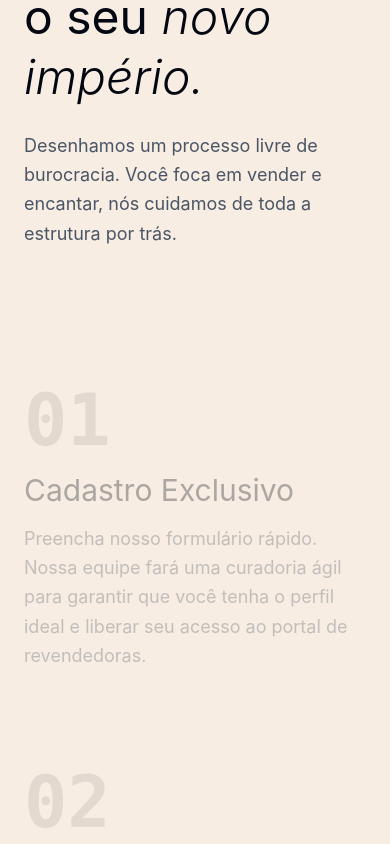
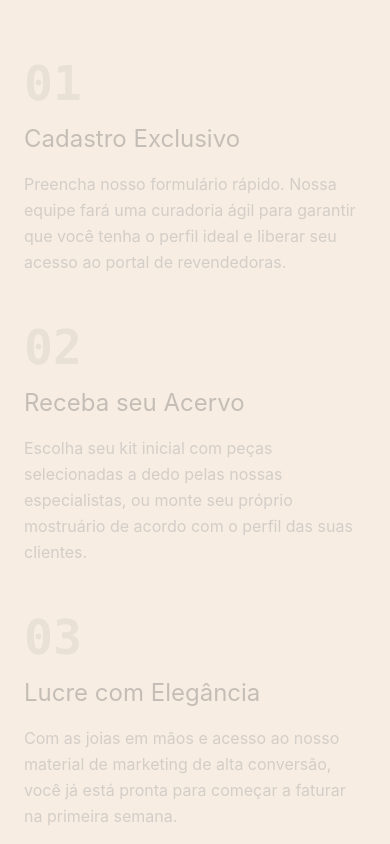
Before and after one commit to Xwiuu/Luby, a Vue app: page / in a window 390 px wide. Shown: the part 3340-4184 px from the top of the page. Built offline with nearby package versions, Linux system fonts and the light colour scheme.

Commit message:
feat: implement immersive awwwards-level landing page for Luby

```diff
--- a/src/components/HowItWorks.vue
+++ b/src/components/HowItWorks.vue
@@ -9,10 +9,13 @@ const sectionRef = ref(null)
 const leftColumnRef = ref(null)
 
 onMounted(() => {
-  // Pega todos os passos (steps)
   const steps = gsap.utils.toArray('.step-item')
 
-  // Trava a coluna da esquerda (Título) enquanto a da direita rola
+  // Criamos um contexto para lidar com diferentes tamanhos de tela
+  let mm = gsap.matchMedia();
+
+  mm.add("(min-width: 768px)", () => {
+    // ESTA PARTE SÓ RODA NO DESKTOP (MD para cima)
     ScrollTrigger.create({
       trigger: sectionRef.value,
       start: "top top",
@@ -20,17 +23,18 @@ onMounted(() => {
       pin: leftColumnRef.value,
       pinSpacing: false,
     })
+  });
 
-  // Animação de "acender" os passos conforme chegam no centro da tela
+  // ESTA PARTE RODA EM TUDO (MOBILE E DESKTOP)
   steps.forEach((step: any) => {
     gsap.to(step, {
       opacity: 1,
       scale: 1,
       scrollTrigger: {
         trigger: step,
-        start: "top 60%", // Quando o topo do step chegar a 60% da tela
+        start: "top 75%", // Ajustado um pouco para o mobile "acender" mais cedo
         end: "top 30%",
-        scrub: true,
+        scrub: 1,
         toggleClass: "active-step"
       }
     })
@@ -39,21 +43,21 @@ onMounted(() => {
 </script>
 
 <template>
-  <section ref="sectionRef" class="relative bg-luby-nude pt-32 pb-32 z-10 rounded-t-[3rem] shadow-[0_-20px_50px_rgba(0,0,0,0.1)] -mt-10">
-    <div class="max-w-7xl mx-auto px-6 flex flex-col md:flex-row gap-16 relative">
+  <section ref="sectionRef" class="relative bg-luby-nude pt-20 pb-16 md:pt-32 md:pb-32 z-10 rounded-t-[3rem] shadow-[0_-20px_50px_rgba(0,0,0,0.1)] -mt-10">
+    <div class="max-w-7xl mx-auto px-6 flex flex-col md:flex-row gap-8 md:gap-16 relative">
 
-      <div ref="leftColumnRef" class="md:w-5/12 h-fit md:h-screen flex flex-col justify-center sticky top-0 pt-20 md:pt-0">
+      <div ref="leftColumnRef" class="md:w-5/12 h-fit md:h-screen flex flex-col justify-center pt-8 md:pt-0">
         <div class="inline-flex items-center gap-3 mb-6">
           <span class="w-8 h-px bg-gray-900"></span>
           <span class="text-gray-900 font-mono text-xs tracking-[0.2em] uppercase">A Jornada</span>
         </div>
 
-        <h2 class="text-5xl md:text-6xl font-brielle text-gray-950 leading-tight mb-6">
+        <h2 class="text-4xl md:text-5xl lg:text-6xl font-brielle text-gray-950 leading-tight mb-6">
           Três passos para <br>
           o seu <span class="text-luby-gold italic font-light">novo império.</span>
         </h2>
 
-        <p class="text-gray-600 font-sans text-lg max-w-sm leading-relaxed mb-8">
+        <p class="text-gray-600 font-sans text-base md:text-lg leading-relaxed mb-8 max-w-sm">
           Desenhamos um processo livre de burocracia. Você foca em vender e encantar, nós cuidamos de toda a estrutura por trás.
         </p>
 
@@ -62,28 +66,28 @@ onMounted(() => {
         </div>
       </div>
 
-      <div class="md:w-7/12 flex flex-col gap-24 pt-10 md:pt-[20vh] pb-[20vh]">
+      <div class="md:w-7/12 flex flex-col gap-12 md:gap-24 pt-8 md:pt-[15vh] pb-16 md:pb-[20vh]">
 
-        <div class="step-item opacity-30 scale-95 transition-all duration-500 origin-left">
-          <span class="text-luby-gold font-mono text-7xl font-bold opacity-30 mb-4 block">01</span>
-          <h3 class="text-3xl font-brielle text-gray-950 mb-4">Cadastro Exclusivo</h3>
-          <p class="text-gray-600 font-sans text-lg leading-relaxed max-w-md">
+        <div class="step-item opacity-20 scale-95 transition-all duration-500 origin-left">
+          <span class="text-luby-gold font-mono text-5xl md:text-7xl font-bold opacity-30 mb-4 block">01</span>
+          <h3 class="text-2xl md:text-3xl font-brielle text-gray-950 mb-4">Cadastro Exclusivo</h3>
+          <p class="text-gray-600 font-sans text-base md:text-lg leading-relaxed max-w-md">
             Preencha nosso formulário rápido. Nossa equipe fará uma curadoria ágil para garantir que você tenha o perfil ideal e liberar seu acesso ao portal de revendedoras.
           </p>
         </div>
 
-        <div class="step-item opacity-30 scale-95 transition-all duration-500 origin-left">
-          <span class="text-luby-gold font-mono text-7xl font-bold opacity-30 mb-4 block">02</span>
-          <h3 class="text-3xl font-brielle text-gray-950 mb-4">Receba seu Acervo</h3>
-          <p class="text-gray-600 font-sans text-lg leading-relaxed max-w-md">
+        <div class="step-item opacity-20 scale-95 transition-all duration-500 origin-left">
+          <span class="text-luby-gold font-mono text-5xl md:text-7xl font-bold opacity-30 mb-4 block">02</span>
+          <h3 class="text-2xl md:text-3xl font-brielle text-gray-950 mb-4">Receba seu Acervo</h3>
+          <p class="text-gray-600 font-sans text-base md:text-lg leading-relaxed max-w-md">
             Escolha seu kit inicial com peças selecionadas a dedo pelas nossas especialistas, ou monte seu próprio mostruário de acordo com o perfil das suas clientes.
           </p>
         </div>
 
-        <div class="step-item opacity-30 scale-95 transition-all duration-500 origin-left">
-          <span class="text-luby-gold font-mono text-7xl font-bold opacity-30 mb-4 block">03</span>
-          <h3 class="text-3xl font-brielle text-gray-950 mb-4">Lucre com Elegância</h3>
-          <p class="text-gray-600 font-sans text-lg leading-relaxed max-w-md">
+        <div class="step-item opacity-20 scale-95 transition-all duration-500 origin-left">
+          <span class="text-luby-gold font-mono text-5xl md:text-7xl font-bold opacity-30 mb-4 block">03</span>
+          <h3 class="text-2xl md:text-3xl font-brielle text-gray-950 mb-4">Lucre com Elegância</h3>
+          <p class="text-gray-600 font-sans text-base md:text-lg leading-relaxed max-w-md">
             Com as joias em mãos e acesso ao nosso material de marketing de alta conversão, você já está pronta para começar a faturar na primeira semana.
           </p>
         </div>
@@ -98,4 +102,9 @@ onMounted(() => {
   0% { transform: scaleY(0); }
   100% { transform: scaleY(1); }
 }
+
+/* Otimização para performance em dispositivos móveis */
+.step-item {
+  will-change: transform, opacity;
+}
 </style>
```
Lines whose indentation alone changed are shown as unchanged.
